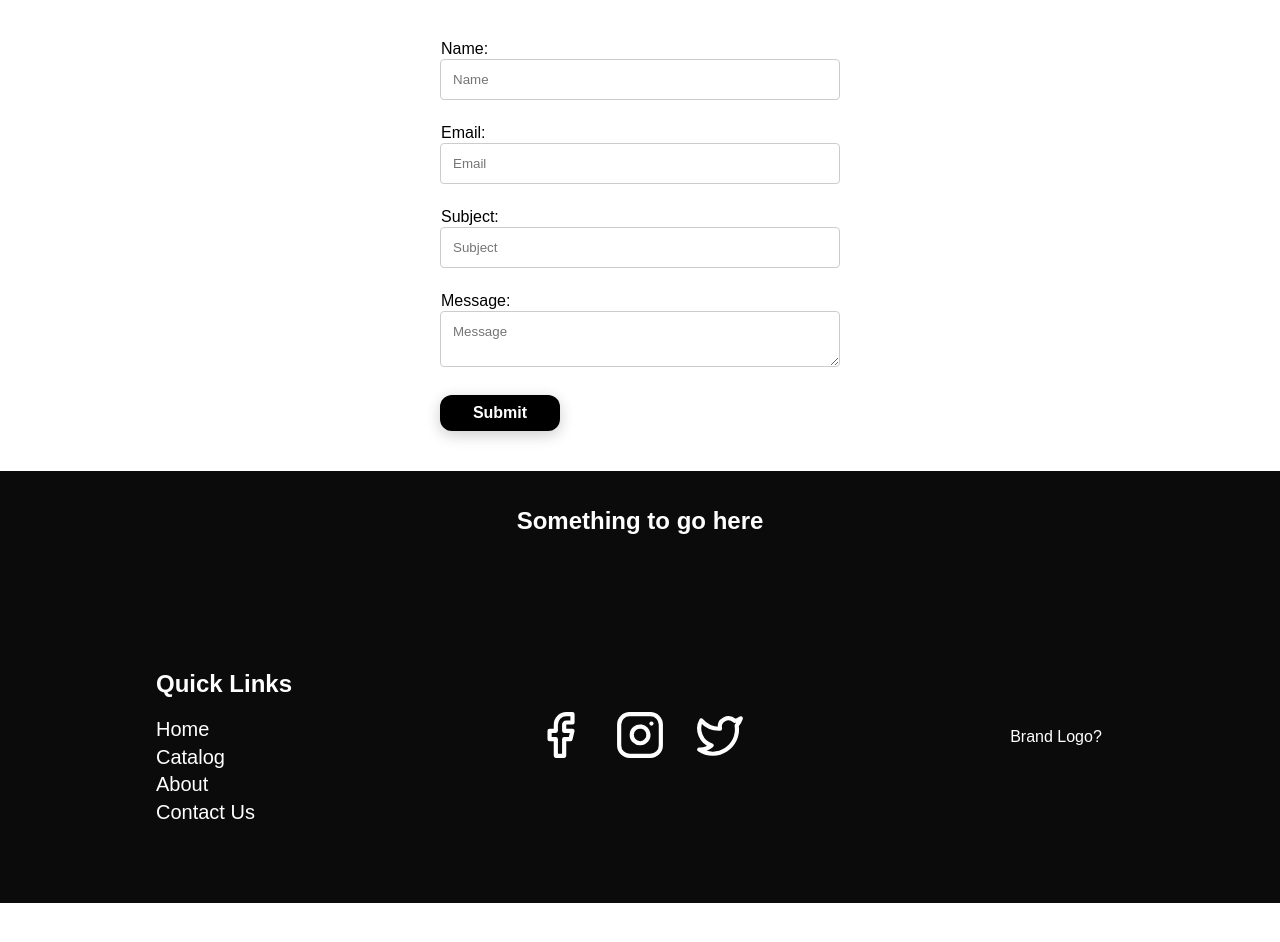
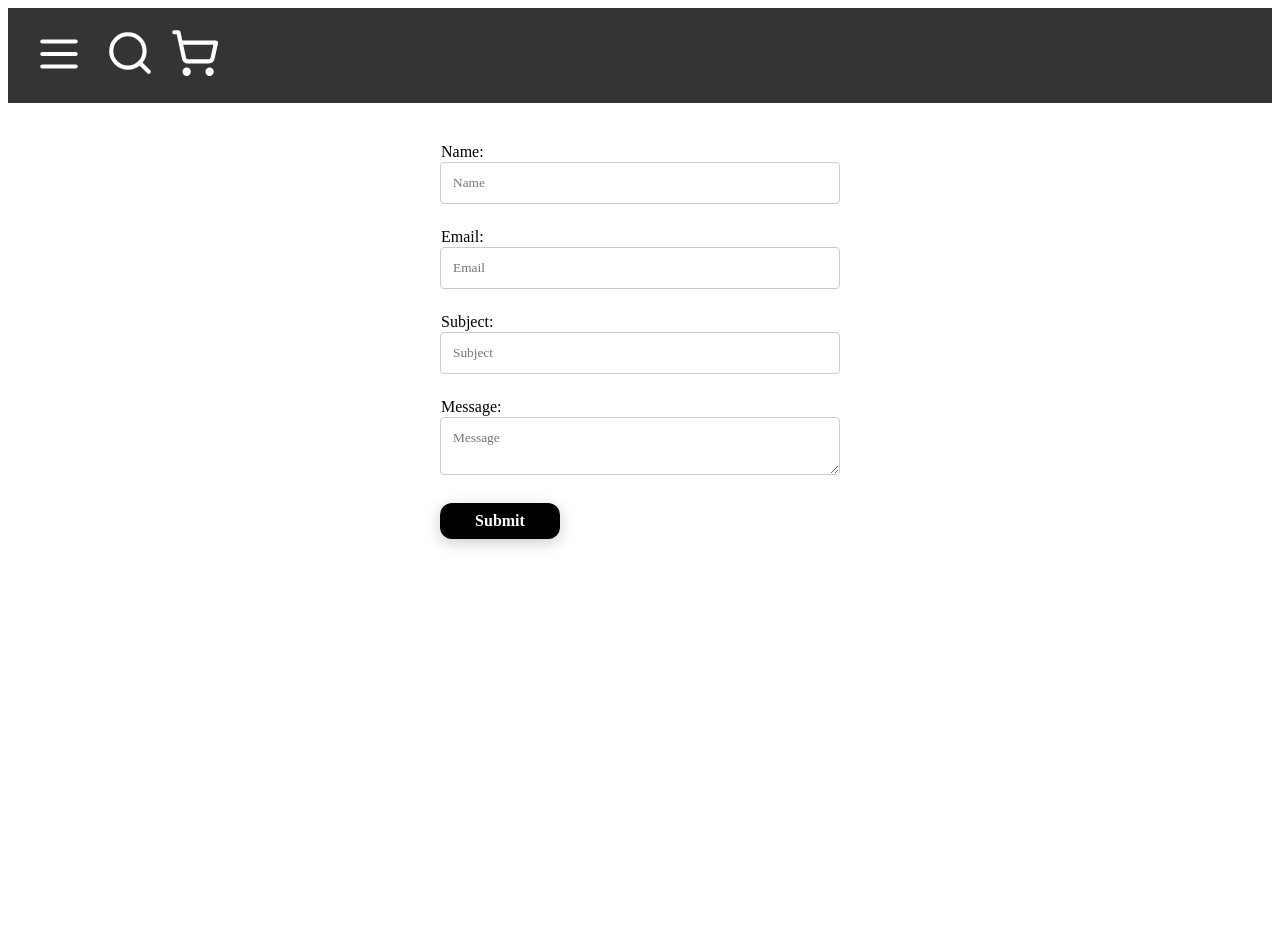
Before and after one commit to BenCuttance/Anti-Fishcism, a SvelteKit app: page /contactUs in a window 1280 px wide. Shown: the top 942 px of the page. Before the commit the page ends 903 px from the top, so only its background shows below. Built offline with nearby package versions, Linux system fonts and the light colour scheme; a web font is replaced by a local one.

Commit message:
FEAT(navbanner/ titleBanner ): Added title banner. Moved Nav bar into own component so it can be used in layout, seperate to title

```diff
--- /dev/null
+++ b/src/lib/components/navbar.svelte
@@ -0,0 +1,125 @@
+<script lang="ts">
+	import { links } from '$lib/config/links';
+	import { ShoppingCart, Menu, Search } from '@lucide/svelte';
+
+	let hamburgerMenuOpen = false;
+	let svgSize: number = 50;
+	let menuContainer: HTMLElement;
+	let hamburgerButton: HTMLElement;
+
+	function toggleMenu() {
+		hamburgerMenuOpen = !hamburgerMenuOpen;
+		console.log(hamburgerMenuOpen);
+	}
+
+	function handleClickOutside(event: MouseEvent) {
+		if (
+			hamburgerMenuOpen &&
+			!menuContainer.contains(event.target as Node) &&
+			!hamburgerButton.contains(event.target as Node)
+		) {
+			hamburgerMenuOpen = false;
+		}
+	}
+</script>
+
+<section>
+	<div class="links">
+		<button
+			class="hamburger-button"
+			class:blue={hamburgerMenuOpen}
+			bind:this={hamburgerButton}
+			onclick={toggleMenu}
+		>
+			<Menu size={svgSize} />
+		</button>
+		<div id="hamburger-menu" bind:this={menuContainer} class:hamburger-open={!hamburgerMenuOpen}>
+			<div class="links-div">
+				<a href={links.pageLinks.home} onclick={() => (hamburgerMenuOpen = false)}>Home</a>
+				<a href={links.pageLinks.catalog} onclick={() => (hamburgerMenuOpen = false)}>Catalog</a>
+				<a href={links.pageLinks.about} onclick={() => (hamburgerMenuOpen = false)}>About</a>
+				<a href={links.pageLinks.contactUs} onclick={() => (hamburgerMenuOpen = false)}
+					>Contact Us</a
+				>
+			</div>
+		</div>
+		<a href="/" class:blue={hamburgerMenuOpen}><Search size={svgSize} /></a>
+		<a href="/" class:blue={hamburgerMenuOpen}><ShoppingCart size={svgSize} /></a>
+	</div>
+</section>
+
+<style>
+	section {
+		background: #343432;
+		font-family: arial;
+	}
+
+	.links {
+		display: flex;
+		gap: 15px;
+		padding: 20px;
+	}
+
+	.hamburger-button {
+		background-color: transparent;
+		color: white;
+		border: none;
+		transition: 0.3s;
+		cursor: pointer;
+	}
+
+	a {
+		color: white;
+		transition: 0.3s;
+	}
+
+	a:hover,
+	.hamburger-button:hover {
+		color: var(--main-light-blue);
+	}
+
+	#hamburger-menu {
+		position: fixed;
+		top: 0;
+		left: 0;
+		height: 100vh;
+		width: 450px;
+		background-color: white;
+		transition:
+			transform 0.5s ease,
+			opacity 0.5s ease;
+		z-index: 1;
+		box-shadow: -5px 0 15px rgba(0, 0, 0, 1.6);
+	}
+
+	.hamburger-open {
+		transform: translateX(0);
+		opacity: 1;
+		transform: translateX(-100%);
+		opacity: 0;
+	}
+
+	.blue {
+		color: var(--main-dark-blue);
+		z-index: 2;
+	}
+
+	.links-div {
+		display: flex;
+		flex-direction: column;
+		text-align: left;
+		align-items: flex-start;
+		margin-top: 100px;
+		padding-left: 20px;
+	}
+
+	.links-div a {
+		color: black;
+		font-size: 40px;
+		padding: 2%;
+	}
+
+	.links-div a:hover {
+		transform: translateX(15px);
+	}
+</style>
--- /dev/null
+++ b/src/lib/components/titleBanner.svelte
@@ -0,0 +1,51 @@
+<script lang="ts">
+</script>
+
+<section>
+	<div class="loader">
+		<h1>Anti-<br />Fishcism</h1>
+	</div>
+</section>
+
+<style>
+	section {
+		background: #343432;
+		font-family: arial;
+	}
+	.loader {
+		position: relative;
+		display: flex;
+		align-items: center;
+		justify-content: center;
+		padding-bottom: 10vh;
+		height: 50vh;
+	}
+
+	.loader h1 {
+		margin: 0;
+		padding: 0;
+		text-transform: uppercase;
+		font-size: clamp(4rem, 8vw, 10rem);
+		color: rgb(255, 255, 255, 0.1);
+		background-image: url(https://image.ibb.co/ciSeac/image.png);
+		background-repeat: repeat-x;
+		background-clip: text;
+		-webkit-background-clip: text;
+		animation: animate 15s linear infinite;
+	}
+
+	@keyframes animate {
+		0% {
+			background-position: left 0px top 80px;
+		}
+		40% {
+			background-position: left 800px top -50px;
+		}
+		80% {
+			background-position: left 1800px top -50px;
+		}
+		100% {
+			background-position: left 2400px top 80px;
+		}
+	}
+</style>
--- a/src/routes/+layout.svelte
+++ b/src/routes/+layout.svelte
@@ -2,8 +2,7 @@
 	import favicon from '$lib/assets/favicon.svg';
 	import Divider from '$lib/components/divider.svelte';
 	import Footer from '$lib/components/footer.svelte';
-	import Header from '$lib/components/header.svelte';
-	import TitleBanner from '$lib/components/titleBanner.svelte';
+	import Navbar from '$lib/components/navbar.svelte';
 
 	let { children } = $props();
 </script>
@@ -11,8 +10,8 @@
 <svelte:head>
 	<link rel="icon" href={favicon} />
 </svelte:head>
-<!-- <Header /> -->
-<TitleBanner />
+<Navbar />
+
 {@render children?.()}
 
 <Divider color="var(--main-light-black)" text="Something to go here" />
```
Also changed, not shown: src/routes/+page.svelte (+1 -6 lines).
